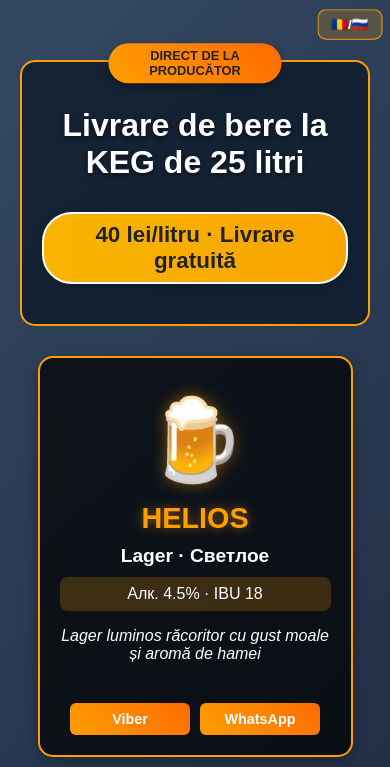
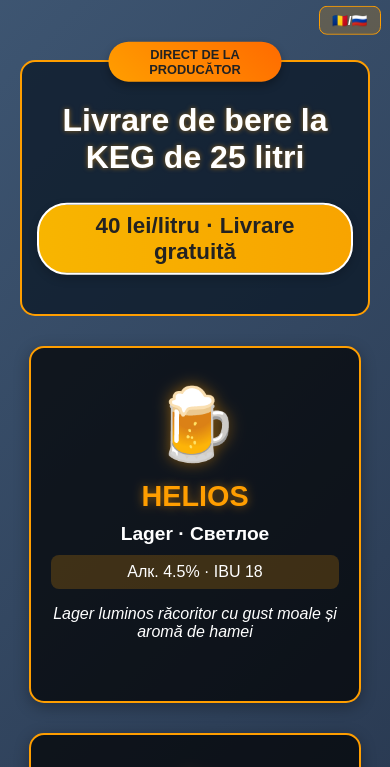
Before and after one commit to vovsky13/beer-deliveryMD, a plain HTML site: page index.html in a window 390 px wide. Both pictures are taken after a click on the element "🇷🇺/🇷🇴". Shown: the top 767 px of the page. Drawn offline with Linux system fonts and the light colour scheme.

Commit message:
Update index.html

```diff
--- a/index.html
+++ b/index.html
@@ -18,7 +18,7 @@
       overflow-x: hidden;
       background: linear-gradient(-45deg, #0d1b2a, #1b263b, #415a77, #778da9);
       background-size: 400% 400%;
-      animation: gradientBG 15s ease infinite;
+      animation: gradientBG 12s ease infinite;
     }
     .lang-toggle {
       position: absolute;
@@ -33,11 +33,11 @@
       border: 1px solid #ff9e00;
       font-size: 0.9em;
       z-index: 10;
-      animation: pulse 2s infinite;
+      animation: pulse 2s infinite, bounce 3s infinite;
     }
     .lang-toggle:hover {
       background: rgba(255, 158, 0, 0.3);
-      animation: none;
+      animation: pulse 1s infinite, bounce 2s infinite;
     }
     .header {
       margin: 50px auto 20px;
@@ -47,7 +47,7 @@
       max-width: 800px;
       border: 2px solid #ff9e00;
       position: relative;
-      animation: slideDown 0.8s ease-out;
+      animation: slideDown 0.8s cubic-bezier(0.175, 0.885, 0.32, 1.275);
     }
     .producer-badge {
       position: absolute;
@@ -66,6 +66,7 @@
     h1 {
       text-shadow: 0 2px 4px rgba(0,0,0,0.5);
       margin-top: 25px;
+      animation: glow 2s ease-in-out infinite alternate;
     }
     .price-tag {
       font-size: 1.4em;
@@ -78,7 +79,7 @@
       font-weight: bold;
       box-shadow: 0 4px 10px rgba(0,0,0,0.2);
       border: 2px solid white;
-      animation: pulse 2s infinite;
+      animation: pulse 2s infinite, bounce 3s infinite;
     }
     .beer-container {
       display: flex;
@@ -95,8 +96,8 @@
       width: 280px;
       box-shadow: 0 4px 15px rgba(0,0,0,0.3);
       border: 2px solid #ff9e00;
-      transition: all 0.4s ease;
-      animation: fadeIn 1s forwards;
+      transition: all 0.4s cubic-bezier(0.175, 0.885, 0.32, 1.275);
+      animation: fadeIn 1s cubic-bezier(0.175, 0.885, 0.32, 1.275) forwards;
       opacity: 0;
     }
     .beer-card:nth-child(1) {
@@ -106,21 +107,23 @@
       animation-delay: 0.6s;
     }
     .beer-card:hover {
-      transform: translateY(-10px) scale(1.03);
-      box-shadow: 0 10px 25px rgba(255, 158, 0, 0.3);
+      transform: translateY(-15px) scale(1.05);
+      box-shadow: 0 15px 30px rgba(255, 158, 0, 0.4);
       border-color: #ff6b00;
     }
     .beer-icon {
       font-size: 80px;
       margin: 15px 0;
       display: block;
-      transition: transform 0.5s ease;
+      transition: all 0.5s cubic-bezier(0.175, 0.885, 0.32, 1.275);
       cursor: pointer;
       user-select: none;
       text-shadow: 0 0 15px rgba(255, 158, 0, 0.5);
+      animation: floatIcon 4s ease-in-out infinite;
     }
     .beer-card:hover .beer-icon {
-      transform: scale(1.1);
+      transform: scale(1.2) rotate(5deg);
+      animation: bounce 0.8s ease infinite;
     }
     .beer-title {
       margin: 15px 0 5px;
@@ -132,12 +135,22 @@
       font-weight: bold;
       font-size: 1.2em;
       margin: 10px 0;
+      transition: all 0.3s ease;
+    }
+    .beer-card:hover .beer-type {
+      transform: scale(1.05);
+      color: #ffd166;
     }
     .beer-stats {
       background: rgba(255, 158, 0, 0.2);
       padding: 8px;
       border-radius: 8px;
       margin: 10px 0;
+      transition: all 0.3s ease;
+    }
+    .beer-card:hover .beer-stats {
+      transform: scale(1.05);
+      background: rgba(255, 158, 0, 0.3);
     }
     .beer-desc {
       font-style: italic;
@@ -146,6 +159,7 @@
     }
     .beer-card:hover .beer-desc {
       color: #ffd166;
+      transform: translateY(-3px);
     }
     .order-buttons {
       display: flex;
@@ -154,7 +168,7 @@
       margin-top: 15px;
       height: 0;
       overflow: hidden;
-      transition: all 0.5s ease;
+      transition: all 0.5s cubic-bezier(0.175, 0.885, 0.32, 1.275);
     }
     .order-buttons.active {
       height: 40px;
@@ -166,26 +180,27 @@
       text-decoration: none;
       border-radius: 6px;
       font-size: 0.9em;
-      transition: all 0.3s ease;
+      transition: all 0.3s cubic-bezier(0.175, 0.885, 0.32, 1.275);
       font-weight: bold;
       flex: 1;
       max-width: 120px;
       opacity: 0;
       transform: translateY(20px);
-      transition: all 0.4s ease;
     }
     .order-buttons.active .order-btn {
       opacity: 1;
       transform: translateY(0);
+      transition: all 0.5s cubic-bezier(0.175, 0.885, 0.32, 1.275);
+      transition-delay: 0.1s;
     }
     .order-btn:hover {
       background: linear-gradient(45deg, #ff6b00, #ff9e00);
-      transform: translateY(-3px);
-      box-shadow: 0 5px 15px rgba(255, 107, 0, 0.4);
+      transform: translateY(-5px) scale(1.1);
+      box-shadow: 0 8px 20px rgba(255, 107, 0, 0.6);
     }
     .contact {
       margin: 30px 0;
-      animation: fadeIn 1s forwards;
+      animation: fadeIn 1s cubic-bezier(0.175, 0.885, 0.32, 1.275) forwards;
       animation-delay: 0.9s;
       opacity: 0;
     }
@@ -198,14 +213,16 @@
       text-decoration: none;
       border-radius: 8px;
       font-size: 1.1em;
-      transition: all 0.3s ease;
+      transition: all 0.3s cubic-bezier(0.175, 0.885, 0.32, 1.275);
       font-weight: bold;
       transform: translateY(0);
+      animation: pulse 2s infinite;
     }
     .contact a:hover {
       background: linear-gradient(45deg, #ff6b00, #ff9e00);
-      transform: translateY(-5px);
-      box-shadow: 0 8px 20px rgba(255, 107, 0, 0.5);
+      transform: translateY(-7px) scale(1.1);
+      box-shadow: 0 10px 25px rgba(255, 107, 0, 0.7);
+      animation: bounce 0.6s ease infinite;
     }
 
     /* Анимации */
@@ -222,7 +239,7 @@
     }
     @keyframes slideDown {
       from {
-        transform: translateY(-50px);
+        transform: translateY(-70px);
         opacity: 0;
       }
       to {
@@ -233,7 +250,7 @@
     @keyframes fadeIn {
       from {
         opacity: 0;
-        transform: translateY(20px);
+        transform: translateY(30px);
       }
       to {
         opacity: 1;
@@ -247,8 +264,21 @@
     }
     @keyframes float {
       0% { transform: translateX(-50%) translateY(0px); }
-      50% { transform: translateX(-50%) translateY(-8px); }
+      50% { transform: translateX(-50%) translateY(-10px); }
       100% { transform: translateX(-50%) translateY(0px); }
+    }
+    @keyframes bounce {
+      0%, 100% { transform: translateY(0); }
+      50% { transform: translateY(-8px); }
+    }
+    @keyframes glow {
+      from { text-shadow: 0 0 5px rgba(255, 158, 0, 0.5); }
+      to { text-shadow: 0 0 20px rgba(255, 158, 0, 0.8); }
+    }
+    @keyframes floatIcon {
+      0% { transform: translateY(0); }
+      50% { transform: translateY(-10px); }
+      100% { transform: translateY(0); }
     }
 
     @media (max-width: 600px) {
@@ -257,7 +287,7 @@
         align-items: center;
       }
       .beer-card {
-        width: 90%;
+        width: 95%;
       }
       .lang-toggle {
         top: 10px;
@@ -267,21 +297,32 @@
       }
       .header {
         margin-top: 40px;
+        padding: 15px;
       }
       .producer-badge {
         font-size: 0.8em;
         padding: 5px 15px;
         top: -12px;
       }
+      .beer-icon {
+        font-size: 70px;
+      }
+
+      /* Исправление для мобильных - кнопки скрыты */
       .order-buttons {
-        height: auto !important;
+        height: 0;
+        overflow: hidden;
       }
       .order-buttons.active {
-        height: auto !important;
+        height: 40px;
       }
       .order-btn {
-        opacity: 1 !important;
-        transform: none !important;
+        opacity: 0;
+        transform: translateY(20px);
+      }
+      .order-buttons.active .order-btn {
+        opacity: 1;
+        transform: translateY(0);
       }
     }
   </style>
@@ -334,7 +375,27 @@
     function toggleButtons(beerId) {
       const buttons = document.getElementById(`${beerId}-buttons`);
       buttons.classList.toggle('active');
+
+      // Закрытие других открытых кнопок
+      const allButtons = document.querySelectorAll('.order-buttons');
+      allButtons.forEach(btn => {
+        if(btn.id !== `${beerId}-buttons` && btn.classList.contains('active')) {
+          btn.classList.remove('active');
+        }
+      });
     }
+
+    // Закрытие кнопок при клике вне области
+    document.addEventListener('click', (e) => {
+      const isButton = e.target.closest('.order-buttons') ||
+                      e.target.closest('.beer-icon') ||
+                      e.target.closest('.order-btn');
+
+      if (!isButton) {
+        const allButtons = document.querySelectorAll('.order-buttons');
+        allButtons.forEach(btn => btn.classList.remove('active'));
+      }
+    });
 
     // Языковые настройки
     const ru = {
@@ -370,6 +431,12 @@
     function toggleLang() {
       currentLang = currentLang === 'ru' ? 'ro' : 'ru';
       updateLanguage();
+
+      // Анимация при переключении языка
+      document.querySelector('.lang-toggle').classList.add('bounce');
+      setTimeout(() => {
+        document.querySelector('.lang-toggle').classList.remove('bounce');
+      }, 1000);
     }
 
     function updateLanguage() {
```
